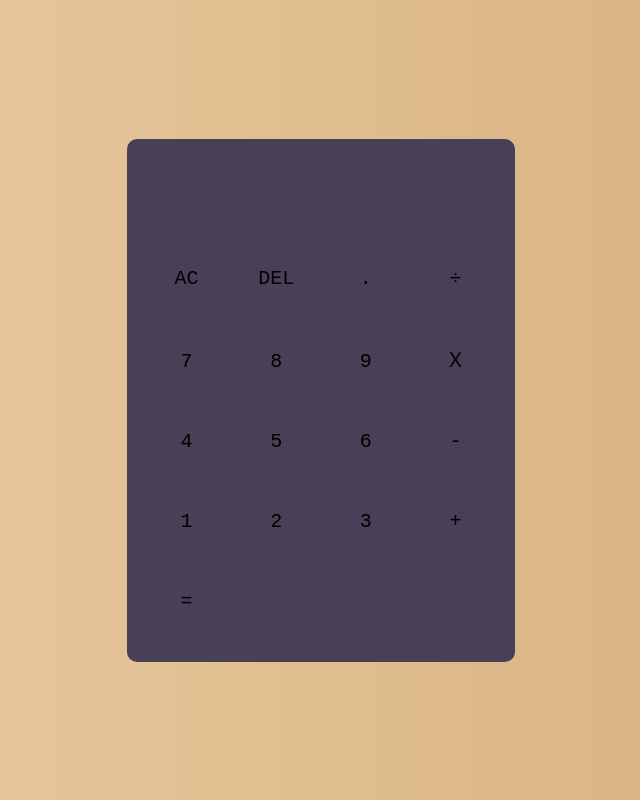
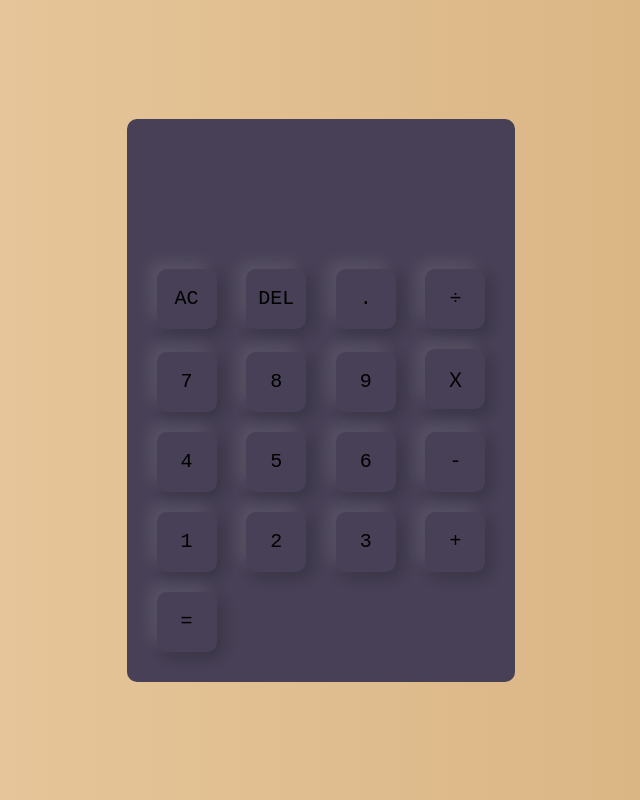
Before and after one commit to heyfai/math-calculator, a plain HTML site: page index.html in a window 1280 px wide. Shown: the whole page, without its empty margins (319-959 px from the left). Drawn offline with Linux system fonts and the light colour scheme.

Commit message:
added drop shadow

```diff
--- a/style.css
+++ b/style.css
@@ -25,9 +25,23 @@
     width: 60px;
     height: 60px;
     border-radius: 10px;
+    box-shadow: -8px -8px 15px rgba(255,255,255,0.1), 5px 5px 15px rgba(0,0,0,0.2);
     background: transparent;
     font-size: 20px;
     cursor: pointer;
     margin: 10px;
 
 }
+form .display{
+    display: flex;
+    justify-content: flex-end;
+    margin: 20px 0;
+
+}
+form .display input{
+    text-align: right;
+    flex: 1;
+    font-size 45px;
+    box-shadow: none;
+
+}
```
